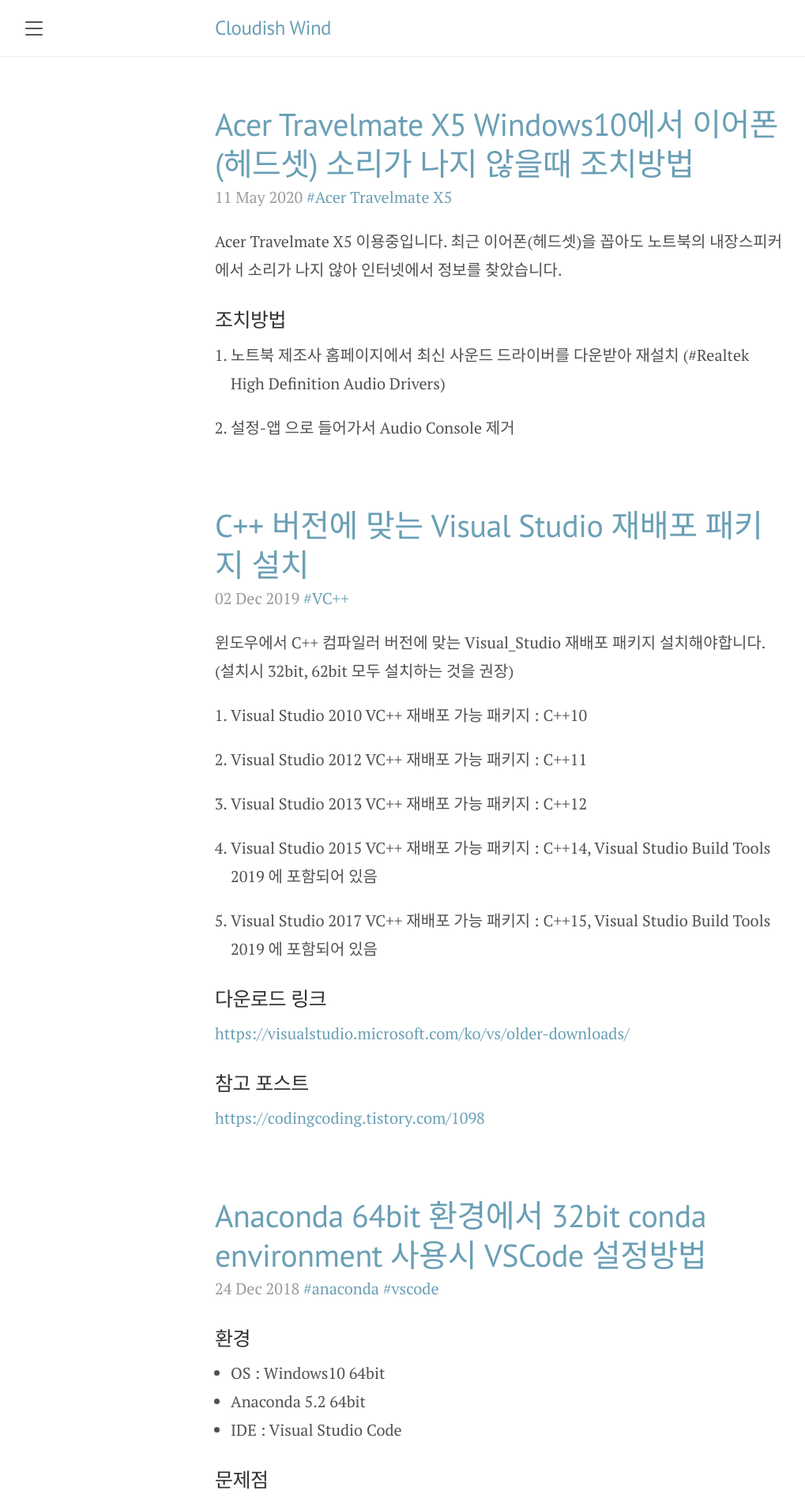
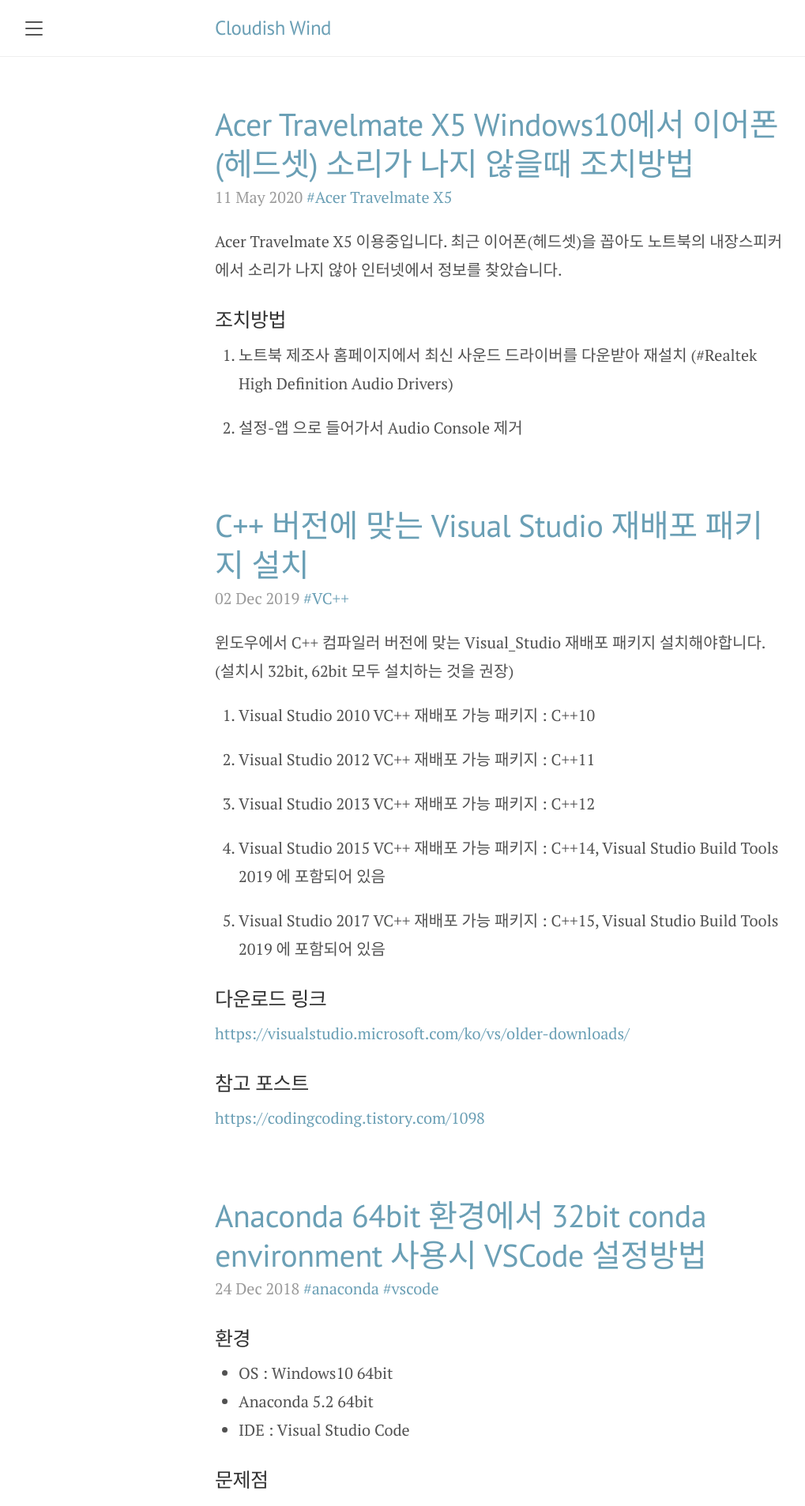
Before and after one commit to cloudishwind/cloudishwind.github.io, a Jekyll site: the page built from index.html, in a window 1280 px wide. Shown: the top 1907 px of the page at 79% size, without its empty margins (8-1027 px from the left). Built offline with Jekyll 4.4.1, drawn with Linux system fonts in a browser that asks for light colours; the list of posts is cut into pages by our own code.

Commit message:
Update poole.css

```diff
--- a/public/css/poole.css
+++ b/public/css/poole.css
@@ -117,7 +117,7 @@
 /* Lists */
 ul, ol, dl {
   margin-top: 0;
-  margin-left: -1rem;
+  margin-left: -0.5rem;
   margin-bottom: 1rem;
 }
 
```
